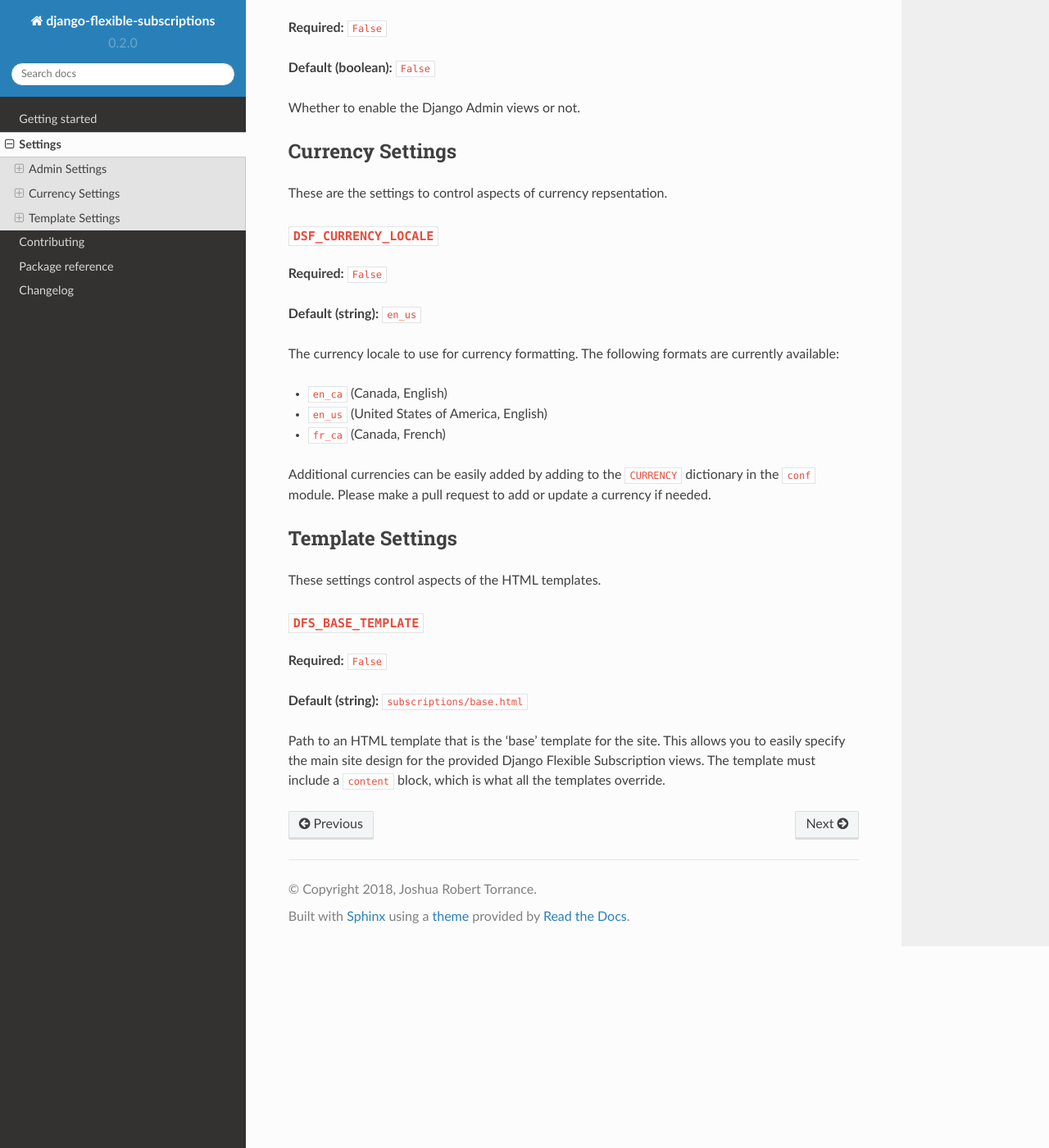
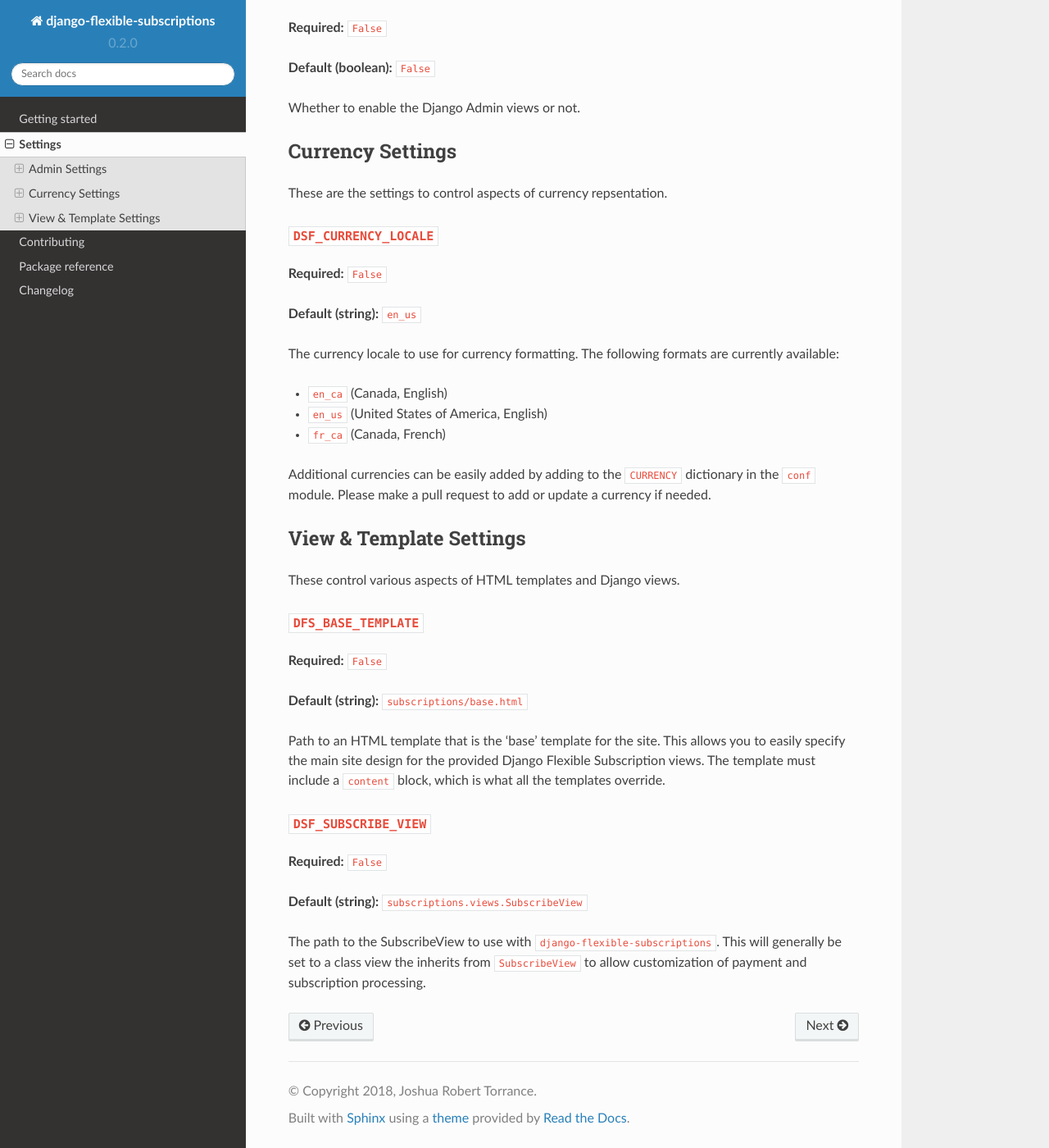
Before and after one commit to studybuffalo/django-flexible-subscriptions, a Sphinx documentation site: the page built from docs/settings.rst, in a window 1280 px wide and 1400 px high, scrolled down 340 px. Shown: the whole window at 82% size. Built offline with Sphinx 7.4.7 and the Read the Docs theme 2.0.0, drawn with Linux system fonts in a browser that asks for light colours; the version number is read from the project's files by our own code.

Commit message:
Updating doc descriptions for settings

```diff
--- a/docs/settings.rst
+++ b/docs/settings.rst
@@ -44,11 +44,11 @@
 dictionary in the ``conf`` module. Please make a pull request to add or
 update a currency if needed.
 
------------------
-Template Settings
------------------
+------------------------
+View & Template Settings
+------------------------
 
-These settings control aspects of the HTML templates.
+These control various aspects of HTML templates and Django views.
 
 ``DFS_BASE_TEMPLATE``
 =====================
@@ -61,3 +61,15 @@
 allows you to easily specify the main site design for the provided
 Django Flexible Subscription views. The template must include a
 ``content`` block, which is what all the templates override.
+
+``DSF_SUBSCRIBE_VIEW``
+======================
+
+**Required:** ``False``
+
+**Default (string):** ``subscriptions.views.SubscribeView``
+
+The path to the SubscribeView to use with
+``django-flexible-subscriptions``. This will generally be set to a
+class view the inherits from ``SubscribeView`` to allow customization
+of payment and subscription processing.
```
Also changed, not shown: 1 other file.
